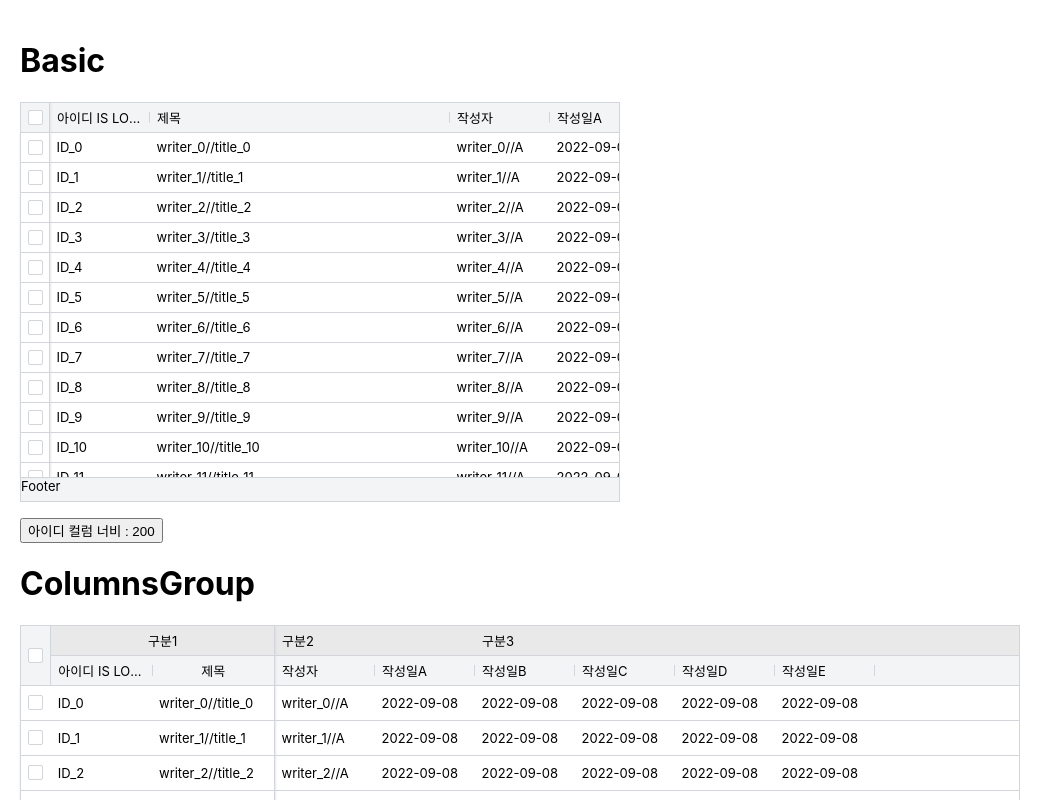
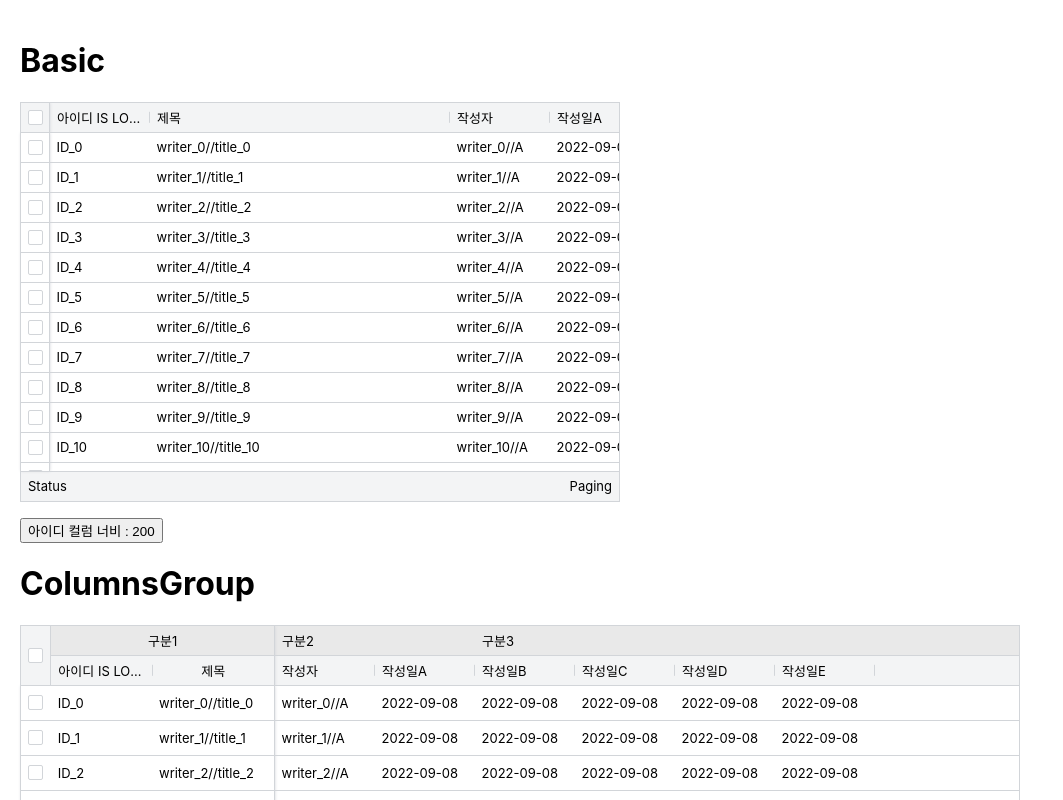
Before and after one commit to axisj/axboot-datagrid, a Next.js app: page / in a window 1280 px wide. Shown: the top 800 px of the page, without its empty margins (0-1063 px from the left). Built offline with nearby package versions, Linux system fonts and the light colour scheme.

Commit message:
Footer layout

```diff
--- a/react-frame-table/RFTable.tsx
+++ b/react-frame-table/RFTable.tsx
@@ -9,7 +9,7 @@ export function RFTable<T = Record<string, any>>({
   width,
   height,
   headerHeight = 30,
-  footerHeight = 24,
+  footerHeight = 30,
   itemHeight = 15,
   itemPadding = 7,
   columns,
--- a/react-frame-table/components/Table.tsx
+++ b/react-frame-table/components/Table.tsx
@@ -5,6 +5,7 @@ import { useAppStore } from '../store';
 import TableHead from './TableHead';
 import TableHeadFrozen from './TableHeadFrozen';
 import TableBodyFrozen from './TableBodyFrozen';
+import TableFooter from './TableFooter';
 
 function Table() {
   const width = useAppStore(s => s.width);
@@ -132,7 +133,7 @@ function Table() {
       </BodyContainer>
 
       <FooterContainer style={{ height: footerHeight }} role={'rft-footer-container'}>
-        Footer
+        <TableFooter />
       </FooterContainer>
     </Container>
   );
--- /dev/null
+++ b/react-frame-table/components/TableFooter.tsx
@@ -0,0 +1,38 @@
+import * as React from 'react';
+import styled from '@emotion/styled';
+
+interface Props {}
+
+function TableFooter(props: Props) {
+  const statusContainerRef = React.useRef<HTMLDivElement>(null);
+  const pagingContainerRef = React.useRef<HTMLDivElement>(null);
+
+  return (
+    <Container>
+      <Status ref={statusContainerRef}>Status</Status>
+      <Paging ref={pagingContainerRef}>Paging</Paging>
+    </Container>
+  );
+}
+
+const Container = styled.div`
+  height: 100%;
+  display: flex;
+  flex-direction: row;
+  justify-content: stretch;
+  align-items: center;
+  row-gap: 5px;
+  padding: 0 7px;
+`;
+const Status = styled.div`
+  flex: 1;
+`;
+const Paging = styled.div`
+  flex: 1;
+  display: flex;
+  flex-direction: row;
+  justify-content: flex-end;
+  align-items: center;
+`;
+
+export default TableFooter;
```
